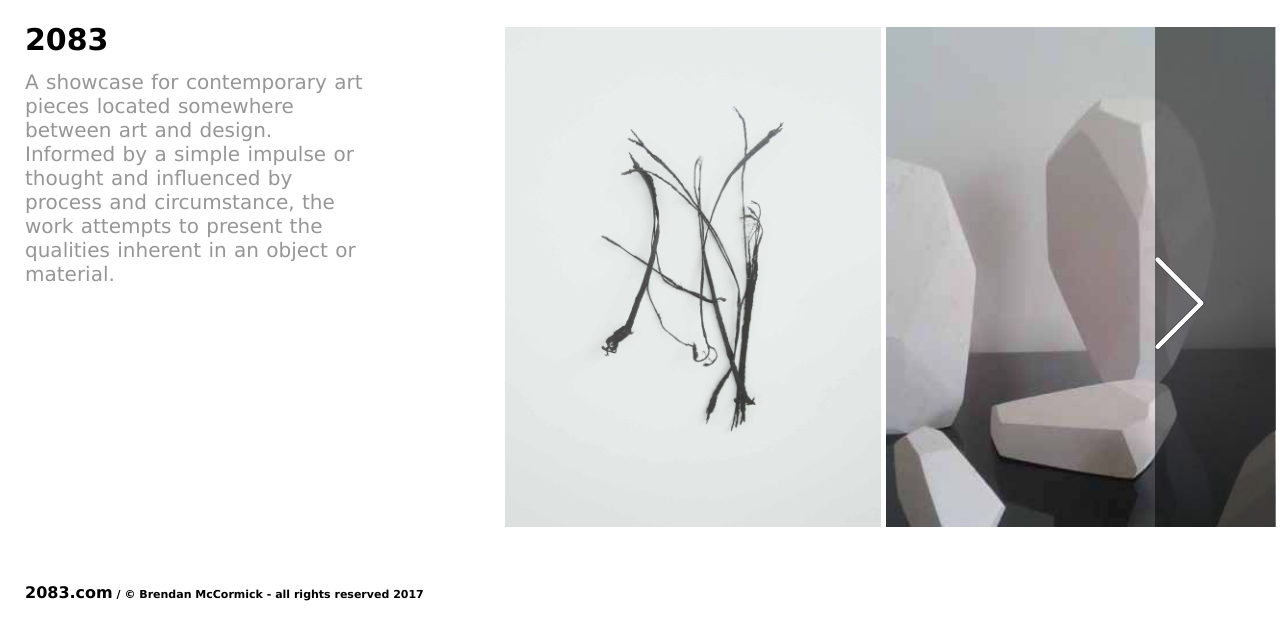
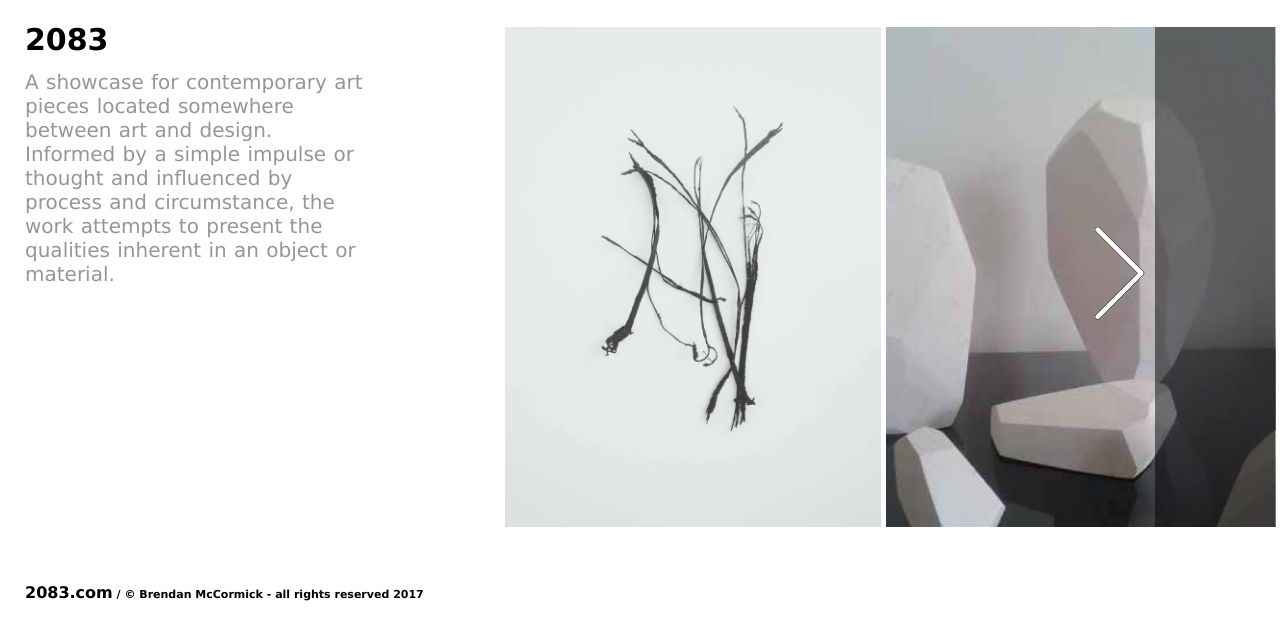
Before and after one commit to twozeroeightthree/website, a Jekyll site: the page built from index.html, in a window 1280 px wide. Shown: the top 640 px of the page. Built offline with Jekyll 4.4.1, drawn with Linux system fonts in a browser that asks for light colours; the list of posts is cut into pages by our own code.

Commit message:
Compile script...

```diff
--- a/assets/home.js
+++ b/assets/home.js
@@ -10,8 +10,6 @@ $("#slideshow .element").each(function(){
   });
 });
 $("#slideshow").css("width", $(window).width()-505+"px");
-
-$("#nextbutton").css("opacity",1).css("top","230px");
 
 function hide(){
   $("#description").fadeOut(t);
--- a/assets/main.css
+++ b/assets/main.css
@@ -123,14 +123,15 @@ footer.footer-post li:last-child:after {
 
 #nextbutton {
   position: relative;
-  top:calc(50% - 50px);
-  right:0px;
-  opacity: 0;
+  top: 50%;
+  right: 50%;
+  margin-top: -50px;
+  margin-right: -25px;
 
+  width: 50px;
+  height: 100px;
   background-image: url("/assets/next.svg");
   background-size: cover;
-  width: 50px;
-  height: 100px;
 }
 
 /* Post styles */
```
Also changed, not shown: 2 other files.
